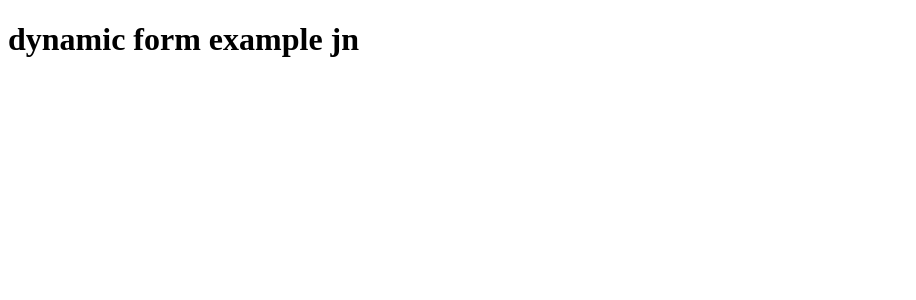
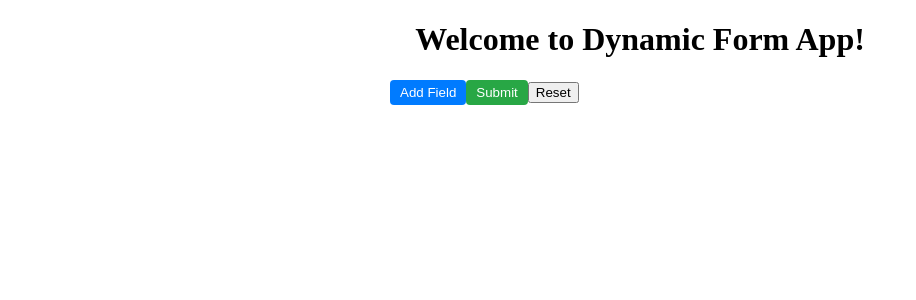
Before and after one commit to jihenJN/dynamic-form-by-JN, an Angular app: page / in a window 1280 px wide. Shown: the top 300 px of the page, without its empty margins (0-916 px from the left). Built offline with nearby package versions, Linux system fonts and the light colour scheme.

Commit message:
feat : simple example of dynamic-form field ( taking in consideration  filed  of type text )

```diff
--- a/src/app/app.component.html
+++ b/src/app/app.component.html
@@ -1,2 +1,7 @@
-<router-outlet></router-outlet>
-<h1>dynamic form example jn </h1>
+<div style="text-align:center">
+  <h1>
+    Welcome to Dynamic Form App!
+  </h1>
+</div>
+
+<app-dynamic-form></app-dynamic-form>
--- a/src/app/app.module.ts
+++ b/src/app/app.module.ts
@@ -1,7 +1,7 @@
+import { NgModule } from '@angular/core';
 import { BrowserModule } from '@angular/platform-browser';
-import { NgModule } from '@angular/core';
+import { ReactiveFormsModule } from '@angular/forms';
 
-import { AppRoutingModule } from './app-routing.module';
 import { AppComponent } from './app.component';
 import { DynamicFormComponent } from './dynamic-form/dynamic-form.component';
 
@@ -12,7 +12,7 @@ import { DynamicFormComponent } from './dynamic-form/dynamic-form.component';
   ],
   imports: [
     BrowserModule,
-    AppRoutingModule
+    ReactiveFormsModule
   ],
   providers: [],
   bootstrap: [AppComponent]
--- a/src/app/dynamic-form/dynamic-form.component.css
+++ b/src/app/dynamic-form/dynamic-form.component.css
@@ -0,0 +1,51 @@
+.dynamic-form {
+    max-width: 500px;
+    margin: 0 auto;
+  }
+
+  .form-group {
+    margin-bottom: 20px;
+  }
+
+  label {
+    display: block;
+    font-weight: bold;
+  }
+
+  input {
+    width: calc(100% - 90px); /* Adjust based on your layout */
+    padding: 5px;
+    border: 1px solid #ccc;
+    border-radius: 4px;
+  }
+
+  .btn-delete {
+    background-color: #dc3545;
+    color: #fff;
+    border: none;
+    border-radius: 4px;
+    padding: 5px 10px;
+    cursor: pointer;
+  }
+
+  .btn-add {
+    background-color: #007bff;
+    color: #fff;
+    border: none;
+    border-radius: 4px;
+    padding: 5px 10px;
+    cursor: pointer;
+  }
+
+  .btn-submit {
+    background-color: #28a745;
+    color: #fff;
+    border: none;
+    border-radius: 4px;
+    padding: 5px 10px;
+    cursor: pointer;
+  }
+
+  .submitted-data {
+    margin-top: 20px;
+  }
--- a/src/app/dynamic-form/dynamic-form.component.html
+++ b/src/app/dynamic-form/dynamic-form.component.html
@@ -1 +1,42 @@
-<p>dynamic-form works!</p>
+<!-- dynamic-form.component.html -->
+<form [formGroup]="dynamicForm" (ngSubmit)="onSubmit()" class="dynamic-form">
+    <!-- FormArray for dynamicFields -->
+    <div formArrayName="dynamicFields">
+        <!-- Iterate over dynamicFields FormArray -->
+        <div *ngFor="let field of dynamicFields.controls; let i = index;" class="form-group" [formGroupName]="i">
+            <!-- Input for field name -->
+            <label for="fieldName{{i}}">Name</label>
+            <input id="fieldName{{i}}" formControlName="name" placeholder="Enter field name">
+
+            <!-- Select for field type -->
+            <label for="fieldType{{i}}">Type</label>
+            <select id="fieldType{{i}}" formControlName="type">
+                <option value="text">Text</option>
+                <option value="number">Number</option>
+                <!-- Add more options for other types as needed -->
+            </select>
+
+            <!-- Input for field value -->
+            <label for="fieldValue{{i}}">Value</label>
+            <input id="fieldValue{{i}}" formControlName="value" placeholder="Enter field value">
+
+            <!-- Button to delete the field -->
+            <button type="button" (click)="deleteField(i)" class="btn-delete">Delete</button>
+        </div>
+    </div>
+
+    <!-- Button to add a new field -->
+    <button type="button" (click)="addField()" class="btn-add">Add Field</button>
+
+    <!-- Button to submit the form -->
+    <button type="submit" class="btn-submit">Submit</button>
+
+    <!-- Button to reset the form -->
+    <button type="button" (click)="resetForm()" class="btn-reset">Reset</button>
+</form>
+
+<!-- Display submitted data -->
+<div *ngIf="submittedData" class="submitted-data">
+    <h2>Submitted Data</h2>
+    <pre>{{ submittedData | json }}</pre>
+</div>
--- a/src/app/dynamic-form/dynamic-form.component.ts
+++ b/src/app/dynamic-form/dynamic-form.component.ts
@@ -1,15 +1,61 @@
+// dynamic-form.component.ts
 import { Component, OnInit } from '@angular/core';
+import { FormBuilder, FormGroup, FormArray, FormControl } from '@angular/forms';
 
 @Component({
   selector: 'app-dynamic-form',
   templateUrl: './dynamic-form.component.html',
-  styleUrls: ['./dynamic-form.component.css']
+  styleUrls: ['./dynamic-form.component.css'],
 })
 export class DynamicFormComponent implements OnInit {
+  dynamicForm!: FormGroup; // Define the dynamicForm FormGroup
+  submittedData: any = null; // To hold submitted data
 
-  constructor() { }
+  constructor(private formBuilder: FormBuilder) { }
 
   ngOnInit(): void {
+    // Initialize the dynamicForm with an empty FormArray
+    this.dynamicForm = this.formBuilder.group({
+      dynamicFields: this.formBuilder.array([]),
+    });
   }
 
+  // Getter to access the dynamicFields FormArray
+  get dynamicFields(): FormArray {
+    return this.dynamicForm.get('dynamicFields') as FormArray;
+  }
+
+  // Method to add a new field to the dynamicFields FormArray
+  addField() {
+    this.dynamicFields.push(this.createField()); // Push a new FormControl to the FormArray
+  }
+
+  // Method to handle form submission
+  onSubmit() {
+    console.log(this.dynamicForm.value); // Log the submitted form data
+    this.submittedData = this.dynamicForm.value; // Store the submitted form data
+
+    // Reset the form to its initial state if needed
+    this.dynamicForm.reset(); // Use reset() if you want to reset the form after submission
+  }
+
+  // Method to delete a field from the dynamicFields FormArray
+  deleteField(index: number) {
+    this.dynamicFields.removeAt(index); // Remove the field at the specified index
+  }
+
+  // Method to create a new FormControl representing a field
+  createField(): FormGroup {
+    return this.formBuilder.group({
+      name: [''],   // Initialize with an empty string
+      type: ['text'],
+      value: ['']
+    });
+  }
+
+  // Method to reset the form to its initial state
+  resetForm() {
+    this.dynamicFields.clear(); // Remove all dynamic fields from the FormArray
+    this.dynamicForm.reset(); // Reset the form to its initial state
+  }
 }
```
